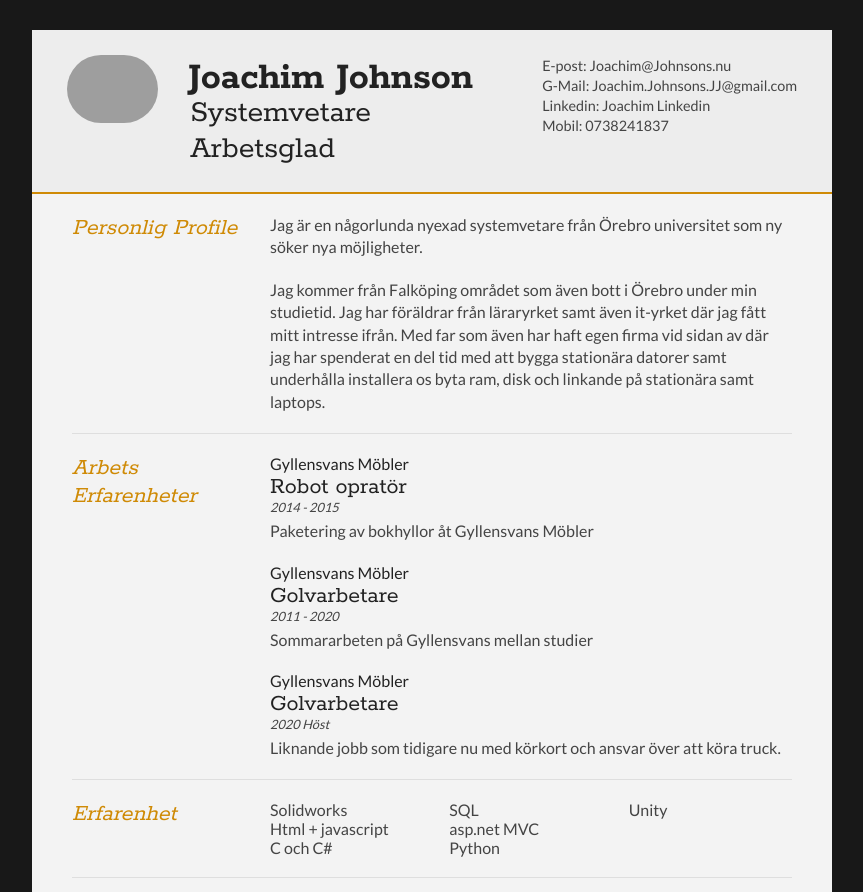
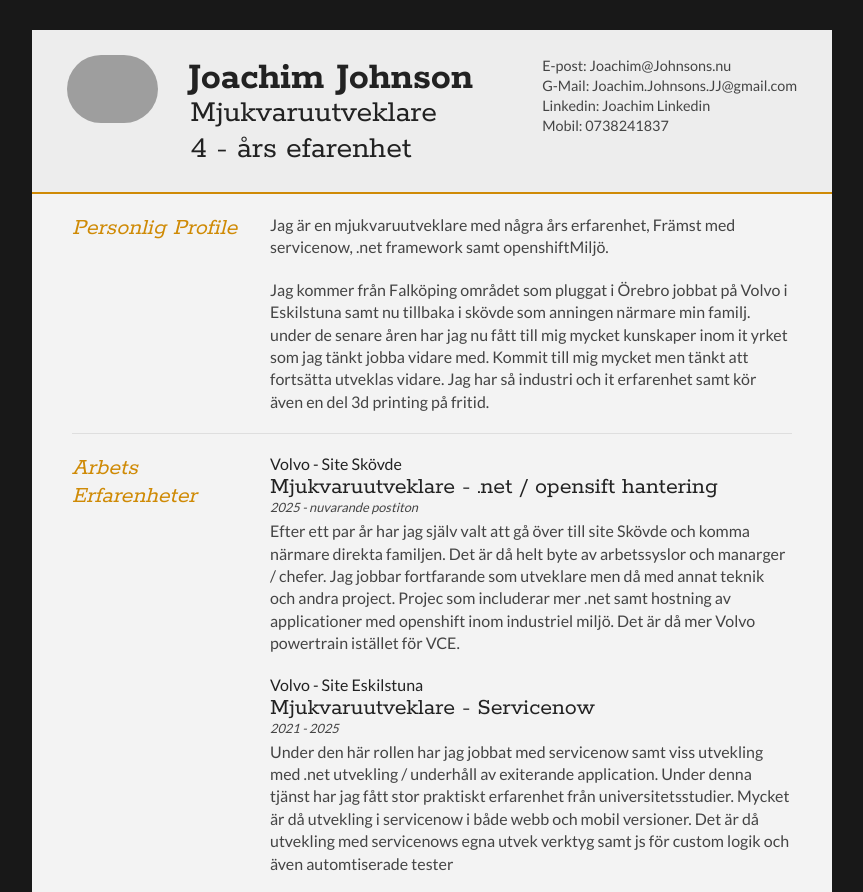
Before and after one commit to j-mano/CV-HTML2, a plain HTML site: page CV - html 5 version 2/index.html in a window 1280 px wide. Shown: the top 892 px of the page, without its empty margins (208-1071 px from the left). Drawn offline with Linux system fonts and the light colour scheme; grey boxes are pictures that could not be loaded.

Commit message:
Updaterat informationen inom CV för 2025 arbetserfarnhet
Updaterat informationen inom CV för 2025 arbetserfarnhet.

```diff
--- a/CV - html 5 version 2/index.html
+++ b/CV - html 5 version 2/index.html
@@ -25,8 +25,8 @@
 				<!-- Title subtitle and catchfrase -->
 				<div id="name">
 					<h1 class="quickFade delayTwo">Joachim Johnson</h1>
-					<h2 class="quickFade delayThree">Systemvetare</h2>
-					<h2 class="quickFade delayThree">Arbetsglad</h2>
+					<h2 class="quickFade delayThree">Mjukvaruutveklare</h2>
+					<h2 class="quickFade delayThree">4 - års efarenhet</h2>
 				</div>
 
 				<!-- Contaktinfo -->
@@ -52,9 +52,10 @@
 
 						<!-- Introduktion -->
 						<div class="sectionContent">
-							<p>Jag är en någorlunda nyexad systemvetare från Örebro universitet som ny söker nya möjligheter.</p>
-							<p>Jag kommer från Falköping området som även bott i Örebro under min studietid. Jag har föräldrar från läraryrket samt även it-yrket där jag fått mitt intresse ifrån.
-								Med far som även har haft egen firma vid sidan av där jag har spenderat en del tid med att bygga stationära datorer samt underhålla installera os byta ram, disk och linkande på stationära samt laptops.
+							<p>Jag är en mjukvaruutveklare med några års erfarenhet, Främst med servicenow, .net framework samt openshiftMiljö.</p>
+							<p>Jag kommer från Falköping området som pluggat i Örebro jobbat på Volvo i Eskilstuna samt nu tillbaka i skövde som anningen närmare min familj.
+								under de senare åren har jag nu fått till mig mycket kunskaper inom it yrket som jag tänkt jobba vidare med. Kommit till mig mycket men tänkt att fortsätta utveklas vidare.
+								Jag har så industri och it erfarenhet samt kör även en del 3d printing på fritid.
 							</p>
 						</div>
 					</article>
@@ -68,6 +69,22 @@
 					</div>
 
 					<div class="sectionContent">
+						<article>
+							<h1>Volvo - Site Skövde</h1>
+							<h2>Mjukvaruutveklare - .net / opensift hantering</h2>
+							<p class="subDetails">2025 - nuvarande postiton</p>
+							<p>Efter ett par år har jag själv valt att gå över till site Skövde och komma närmare direkta familjen. Det är då helt byte av arbetssyslor och manarger / chefer. Jag jobbar fortfarande som utveklare men då med annat teknik och andra project. Projec som includerar mer .net samt hostning av applicationer med openshift inom industriel miljö. Det är då mer Volvo powertrain istället för VCE.</p>
+						</article>
+
+						<article>
+							<h1>Volvo - Site Eskilstuna</h1>
+							<h2>Mjukvaruutveklare - Servicenow</h2>
+							<p class="subDetails">2021 - 2025</p>
+							<p>Under den här rollen har jag jobbat med servicenow samt viss utvekling med .net utvekling / underhåll av exiterande application.
+								Under denna tjänst har jag fått stor praktiskt erfarenhet från universitetsstudier. Mycket är då utvekling i servicenow i både webb och mobil versioner. Det är då utvekling med servicenows egna utvek verktyg samt js för custom logik och även automtiserade tester
+							</p>
+						</article>
+
 						<article>
 							<h1>Gyllensvans Möbler</h1>
 							<h2>Robot opratör</h2>
@@ -102,11 +119,13 @@
 						<ul class="keySkills">
 							<li>Solidworks</li>
 							<li>Html + javascript</li>
-							<li>C och C#</li>
+							<li>C#</li>
 							<li>SQL</li>
 							<li>asp.net MVC</li>
-							<li>Python</li>
+							<li>Servicenow</li>
 							<li>Unity</li>
+							<li>Projects on Github: <a href="https://github.com/j-mano" target="_blank">Github</a></li>
+							<li>Truckkort a1-4, b1-4</li>
 						</ul>
 					</div>
 
```
